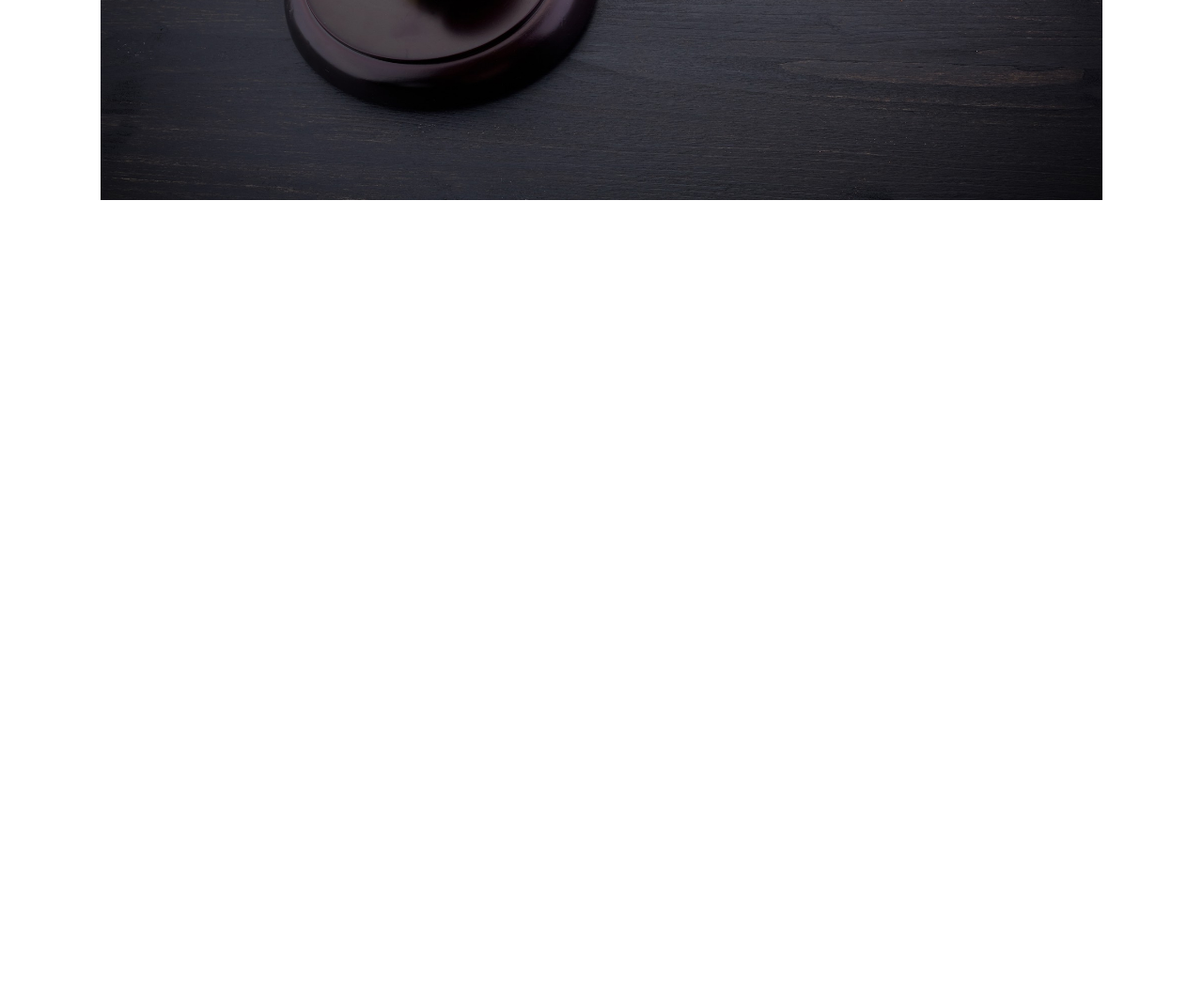
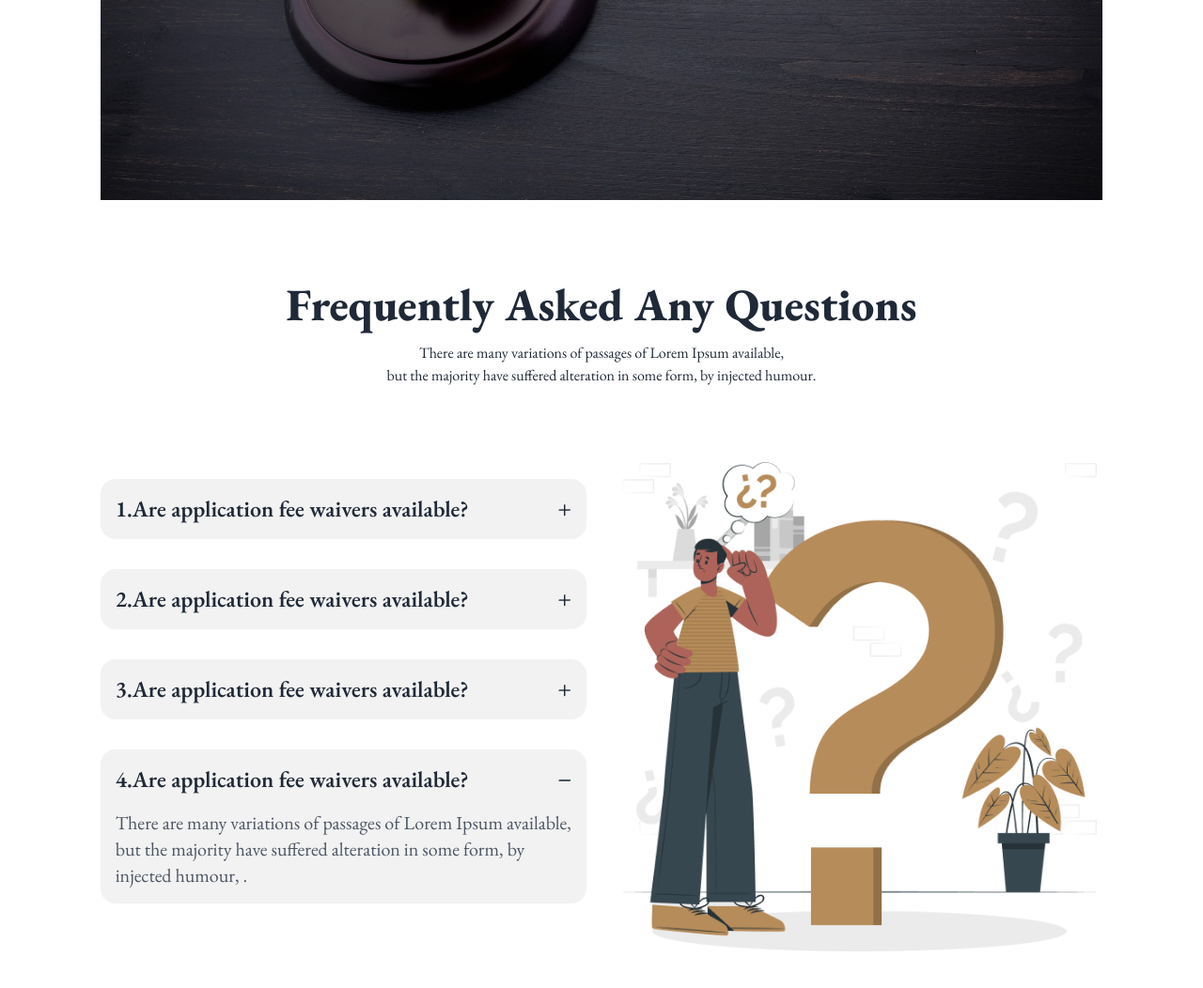
Before and after one commit to rabbani4443/legal-solution, a plain HTML site: page index.html in a window 1280 px wide. Shown: the part 2448-3500 px from the top of the page at 94% size. Before the commit the page ends 2748 px from the top, so only its background shows below. Drawn offline with nearby package versions, Linux system fonts and the light colour scheme.

Commit message:
Added FAQ section with responsive

```diff
--- a/index.html
+++ b/index.html
@@ -150,7 +150,6 @@
 
         </div>
         </section>
-
         <!-- Slider Section -->
         <section>
             <div class="carousel w-full h-[75vh]">
@@ -177,6 +176,61 @@
                   </div>
                 </div>
         </section>
+        <!-- Frequently Asked Any Questions section -->
+        <section>
+            <div class="text-center my-20 ">
+                <h1 class="text-5xl font-extrabold mb-4">Frequently Asked Any Questions</h1>
+                <p>There are many variations of passages of Lorem Ipsum available, <br>but the majority have suffered alteration in some form, by injected humour.</p>
+            </div>
+            <div class="flex md:flex-row items-center justify-between gap-8">
+                <div class="flex-1">
+
+                    <div class="collapse collapse-plus bg-base-200 mb-8" >
+                        <input type="radio" name="my-accordion-3" checked="checked" />
+                        <div class="collapse-title text-2xl font-semibold">
+                          1.Are application fee waivers available?
+                        </div>
+                        <div class="collapse-content">
+                          <p class="text-xl font-medium text-gray-600">There are many variations of passages of Lorem Ipsum available, but the majority have suffered alteration in some form, by injected humour, . </p>
+                        </div>
+                      </div>
+
+                    <div class="collapse collapse-plus bg-base-200 mb-8" >
+                        <input type="radio" name="my-accordion-3" checked="checked" />
+                        <div class="collapse-title text-2xl font-semibold">
+                          2.Are application fee waivers available?
+                        </div>
+                        <div class="collapse-content">
+                          <p class="text-xl font-medium text-gray-600">There are many variations of passages of Lorem Ipsum available, but the majority have suffered alteration in some form, by injected humour, . </p>
+                        </div>
+                      </div>
+
+                    <div class="collapse collapse-plus bg-base-200 mb-8" >
+                        <input type="radio" name="my-accordion-3" checked="checked" />
+                        <div class="collapse-title text-2xl font-semibold">
+                          3.Are application fee waivers available?
+                        </div>
+                        <div class="collapse-content">
+                          <p class="text-xl font-medium text-gray-600">There are many variations of passages of Lorem Ipsum available, but the majority have suffered alteration in some form, by injected humour, . </p>
+                        </div>
+                      </div>
+
+                    <div class="collapse collapse-plus bg-base-200 mb-8" >
+                        <input type="radio" name="my-accordion-3" checked="checked" />
+                        <div class="collapse-title text-2xl font-semibold">
+                          4.Are application fee waivers available?
+                        </div>
+                        <div class="collapse-content">
+                          <p class="text-xl font-medium text-gray-600">There are many variations of passages of Lorem Ipsum available, but the majority have suffered alteration in some form, by injected humour, . </p>
+                        </div>
+                      </div>
+
+                </div>
+                <div class="flex-1">
+                    <img src="./asset/images/faq.png" alt="" class="">
+                </div>
+            </div>
+        </section>
     </main>
     <footer></footer>
 </body>
```
